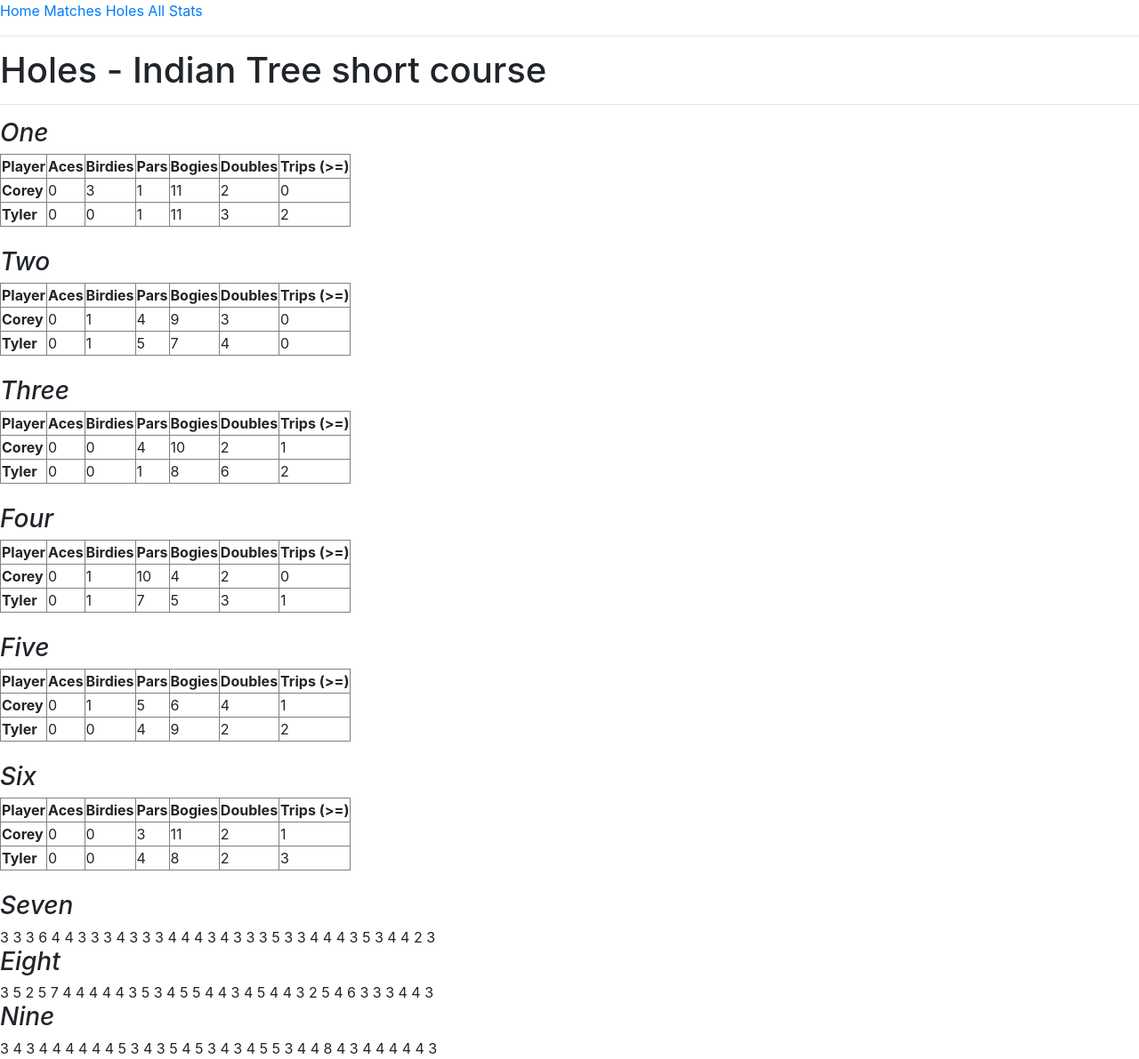
After one commit to cmclaug3/golf, a Django app: page /holes in a window 1280 px wide. The commit adds this page. Shown: the whole page at 89% size. Run offline with Django 3.2, Linux system fonts and the light colour scheme; data comes from the database, SQL or seed files in the repository; both versions use the stored data as it was after the commit; some libraries are stand-ins or nearby versions.

Commit message:
works for Corey/Tyler but not Users/unDRY

```diff
--- a/IT_short_course/templates/all_player_stats.html
+++ b/IT_short_course/templates/all_player_stats.html
@@ -60,7 +60,7 @@
 		<td>{{tyler_doubles}}</td>
 	</tr>
 	<tr>
-		<th>Trips (=>)</th>
+		<th>Trips (>=)</th>
 		<td>{{corey_trips_and_above}}</td>
 		<td>{{tyler_trips_and_above}}</td>
 	</tr>
--- a/IT_short_course/templates/base.html
+++ b/IT_short_course/templates/base.html
@@ -7,11 +7,31 @@
 
 <script src="https://maxcdn.bootstrapcdn.com/bootstrap/4.0.0-beta/js/bootstrap.min.js" integrity="sha384-h0AbiXch4ZDo7tp9hKZ4TsHbi047NrKGLO3SEJAg45jXxnGIfYzk4Si90RDIqNm1" crossorigin="anonymous"></script>
 
+<!-- <style>
+	body {
+		color: green;
+		background-color: indigo;
+	}
+	a:link {
+		color:red;
+	}
+	a:visited {
+		color:pink;
+	}
+	th, h3 {
+		color: darkgrey;
+	}
+	h1 {
+		color: green;
+	}
+</style> -->
+
 	</head>
 	<body>
 
 	<a href="{% url 'home' %}">Home</a>
 	<a href="{% url 'matches' %}">Matches</a>
+	<a href="{% url 'holes' %}">Holes</a>
 	<a href="{% url 'all_player_stats' %}">All Stats</a>
 
 	<hr>
--- /dev/null
+++ b/IT_short_course/templates/holes.html
@@ -0,0 +1,246 @@
+{% extends 'base.html' %}
+
+{% block title %} Holes {% endblock title %}
+
+
+{% block content %}
+
+<h1>Holes - Indian Tree short course</h1>
+
+<hr>
+
+
+<i><h3>One</h3></i>
+
+<table border="1">
+	<tr>
+		<th>Player</th>
+		<th>Aces</th>
+		<th>Birdies</th>
+		<th>Pars</th>
+		<th>Bogies</th>
+		<th>Doubles</th>
+		<th>Trips (>=)</th>
+	</tr>
+
+	<tr>
+		<th>Corey</th>
+		<td>{{cm_one_aces}}</td>
+		<td>{{cm_one_birdies}}</td>
+		<td>{{cm_one_pars}}</td>
+		<td>{{cm_one_bogies}}</td>
+		<td>{{cm_one_doubles}}</td>
+		<td>{{cm_one_trips}}</td>
+	</tr>
+	<tr>
+		<th>Tyler</th>
+		<td>{{td_one_aces}}</td>
+		<td>{{td_one_birdies}}</td>
+		<td>{{td_one_pars}}</td>
+		<td>{{td_one_bogies}}</td>
+		<td>{{td_one_doubles}}</td>
+		<td>{{td_one_trips}}</td>
+	</tr>
+</table>
+
+<br>
+
+
+<i><h3>Two</h3></i>
+
+<table border="1">
+	<tr>
+		<th>Player</th>
+		<th>Aces</th>
+		<th>Birdies</th>
+		<th>Pars</th>
+		<th>Bogies</th>
+		<th>Doubles</th>
+		<th>Trips (>=)</th>
+	</tr>
+	<tr>
+		<th>Corey</th>
+		<td>{{cm_two_aces}}</td>
+		<td>{{cm_two_birdies}}</td>
+		<td>{{cm_two_pars}}</td>
+		<td>{{cm_two_bogies}}</td>
+		<td>{{cm_two_doubles}}</td>
+		<td>{{cm_two_trips}}</td>
+	</tr>
+	<tr>
+		<th>Tyler</th>
+		<td>{{td_two_aces}}</td>
+		<td>{{td_two_birdies}}</td>
+		<td>{{td_two_pars}}</td>
+		<td>{{td_two_bogies}}</td>
+		<td>{{td_two_doubles}}</td>
+		<td>{{td_two_trips}}</td>
+	</tr>
+</table>
+
+<br>
+
+<i><h3>Three</h3></i>
+
+<table border="1">
+	<tr>
+		<th>Player</th>
+		<th>Aces</th>
+		<th>Birdies</th>
+		<th>Pars</th>
+		<th>Bogies</th>
+		<th>Doubles</th>
+		<th>Trips (>=)</th>
+	</tr>
+	<tr>
+		<th>Corey</th>
+		<td>{{cm_three_aces}}</td>
+		<td>{{cm_three_birdies}}</td>
+		<td>{{cm_three_pars}}</td>
+		<td>{{cm_three_bogies}}</td>
+		<td>{{cm_three_doubles}}</td>
+		<td>{{cm_three_trips}}</td>
+	</tr>
+	<tr>
+		<th>Tyler</th>
+		<td>{{td_three_aces}}</td>
+		<td>{{td_three_birdies}}</td>
+		<td>{{td_three_pars}}</td>
+		<td>{{td_three_bogies}}</td>
+		<td>{{td_three_doubles}}</td>
+		<td>{{td_three_trips}}</td>
+	</tr>
+</table>
+
+<br>
+
+<i><h3>Four</h3></i>
+
+<table border="1">
+	<tr>
+		<th>Player</th>
+		<th>Aces</th>
+		<th>Birdies</th>
+		<th>Pars</th>
+		<th>Bogies</th>
+		<th>Doubles</th>
+		<th>Trips (>=)</th>
+	</tr>
+	<tr>
+		<th>Corey</th>
+		<td>{{cm_four_aces}}</td>
+		<td>{{cm_four_birdies}}</td>
+		<td>{{cm_four_pars}}</td>
+		<td>{{cm_four_bogies}}</td>
+		<td>{{cm_four_doubles}}</td>
+		<td>{{cm_four_trips}}</td>
+	</tr>
+	<tr>
+		<th>Tyler</th>
+		<td>{{td_four_aces}}</td>
+		<td>{{td_four_birdies}}</td>
+		<td>{{td_four_pars}}</td>
+		<td>{{td_four_bogies}}</td>
+		<td>{{td_four_doubles}}</td>
+		<td>{{td_four_trips}}</td>
+	</tr>
+</table>
+
+<br>
+
+<i><h3>Five</h3></i>
+
+<table border="1">
+	<tr>
+		<th>Player</th>
+		<th>Aces</th>
+		<th>Birdies</th>
+		<th>Pars</th>
+		<th>Bogies</th>
+		<th>Doubles</th>
+		<th>Trips (>=)</th>
+	</tr>
+	<tr>
+		<th>Corey</th>
+		<td>{{cm_five_aces}}</td>
+		<td>{{cm_five_birdies}}</td>
+		<td>{{cm_five_pars}}</td>
+		<td>{{cm_five_bogies}}</td>
+		<td>{{cm_five_doubles}}</td>
+		<td>{{cm_five_trips}}</td>
+	</tr>
+	<tr>
+		<th>Tyler</th>
+		<td>{{td_five_aces}}</td>
+		<td>{{td_five_birdies}}</td>
+		<td>{{td_five_pars}}</td>
+		<td>{{td_five_bogies}}</td>
+		<td>{{td_five_doubles}}</td>
+		<td>{{td_five_trips}}</td>
+	</tr>
+</table>
+
+<br>
+
+<i><h3>Six</h3></i>
+
+<table border="1">
+	<tr>
+		<th>Player</th>
+		<th>Aces</th>
+		<th>Birdies</th>
+		<th>Pars</th>
+		<th>Bogies</th>
+		<th>Doubles</th>
+		<th>Trips (>=)</th>
+	</tr>
+	<tr>
+		<th>Corey</th>
+		<td>{{cm_six_aces}}</td>
+		<td>{{cm_six_birdies}}</td>
+		<td>{{cm_six_pars}}</td>
+		<td>{{cm_six_bogies}}</td>
+		<td>{{cm_six_doubles}}</td>
+		<td>{{cm_six_trips}}</td>
+	</tr>
+	<tr>
+		<th>Tyler</th>
+		<td>{{td_six_aces}}</td>
+		<td>{{td_six_birdies}}</td>
+		<td>{{td_six_pars}}</td>
+		<td>{{td_six_bogies}}</td>
+		<td>{{td_six_doubles}}</td>
+		<td>{{td_six_trips}}</td>
+	</tr>
+</table>
+
+<br>
+
+<i><h3>Seven</h3></i>
+
+{% for round in all_rounds %}
+
+{{round.seven}}
+
+{% endfor %}
+
+
+<i><h3>Eight</h3></i>
+
+{% for round in all_rounds %}
+
+{{round.eight}}
+
+{% endfor %}
+
+
+<i><h3>Nine</h3></i>
+
+{% for round in all_rounds %}
+
+{{round.nine}}
+
+{% endfor %}
+
+
+{% endblock content %}
--- a/IT_short_course/urls.py
+++ b/IT_short_course/urls.py
@@ -1,13 +1,15 @@
 from django.conf.urls import url, include
 from django.contrib import admin
 
-from IT_short_course.views import home, single_player, matches, match, all_player_stats
+from IT_short_course.views import home, single_player, matches, match, all_player_stats, holes
 
 urlpatterns = [
 
     url(r'^player/(?P<player_id>[0-9]+)$', single_player, name='single_player'),
     url(r'^match/(?P<match_id>[0-9]+)$', match, name='match'),
     url(r'^matches$', matches, name='matches'),
+    # url(r'^hole/(?P<hole_id>[0-9]+)$', hole, name='hole'),
+    url(r'^holes$', holes, name='holes'),
     url(r'^all_player_stats$', all_player_stats, name='all_player_stats'),
     url(r'^$', home, name='home'),
 ]
--- a/IT_short_course/views.py
+++ b/IT_short_course/views.py
@@ -112,7 +112,6 @@ def home(request):
 	total_holes = len(all_rounds) * 9
 
 	# hardest to easiest holes
-
 
 
 	context = {
@@ -249,8 +248,6 @@ def single_player(request, player_id):
 	# player match record
 
 
-
-
 	context = {
 		'player_name': player.name,
 		'player_rounds_amount': len(player_rounds),
@@ -280,10 +277,7 @@ def single_player(request, player_id):
 
 
 def matches(request):
-
 	matches = Match.objects.all()
-
-
 	context = {
 		'matches': matches
 	}
@@ -292,16 +286,443 @@ def matches(request):
 
 
 def match(request, match_id):
-
 	rounds_in_match = Round.objects.filter(match=match_id)
 	real_match = Match.objects.get(id=match_id)
-
-
 	context = {
 		'rounds_in_match': rounds_in_match,
 		'real_match': real_match,
 	}
 	return render(request, 'match.html', context)
+
+
+
+def holes(request):
+
+	all_rounds = Round.objects.all()
+	corey_rounds = Player.objects.get(name='Corey').round_set.all()
+	tyler_rounds = Player.objects.get(name='Tyler').round_set.all()
+
+	cm_ones = []
+	cm_twos = []
+	cm_threes = []
+	cm_fours = []
+	cm_fives = []
+	cm_sixes = []
+	cm_sevens = []
+	cm_eights = []
+	cm_nines = []
+
+	td_ones = []
+	td_twos = []
+	td_threes = []
+	td_fours = []
+	td_fives = []
+	td_sixes = []
+	td_sevens = []
+	td_eights = []
+	td_nines = []
+
+	for one in corey_rounds:
+		cm_ones.append(one.one)
+	for one1 in tyler_rounds:
+		td_ones.append(one1.one)
+	for two in corey_rounds:
+		cm_twos.append(two.two)
+	for two1 in tyler_rounds:
+		td_twos.append(two1.two)
+	for three in corey_rounds:
+		cm_threes.append(three.three)
+	for three1 in tyler_rounds:
+		td_threes.append(three1.three)
+	for four in corey_rounds:
+		cm_fours.append(four.four)
+	for four1 in tyler_rounds:
+		td_fours.append(four1.four)
+	for five in corey_rounds:
+		cm_fives.append(five.five)
+	for five1 in tyler_rounds:
+		td_fives.append(five1.five)
+	for six in corey_rounds:
+		cm_sixes.append(six.six)
+	for six1 in tyler_rounds:
+		td_sixes.append(six1.six)
+	for seven in corey_rounds:
+		cm_sevens.append(seven.seven)
+	for seven1 in tyler_rounds:
+		td_sevens.append(seven1.seven)
+	for eight in corey_rounds:
+		cm_eights.append(eight.eight)
+	for eight1 in tyler_rounds:
+		td_eights.append(eight1.eight)
+	for nine in corey_rounds:
+		cm_nines.append(nine.nine)
+	for nine1 in tyler_rounds:
+		td_nines.append(nine1.nine)
+
+# FIRST
+	cm_one_aces = []
+	cm_one_birdies = []
+	cm_one_pars = []
+	cm_one_bogies = []
+	cm_one_doubles = []
+	cm_one_trips = []
+
+	for a in cm_ones:
+		if a == 1:
+			cm_one_aces.append(a)
+		elif a == 2:
+			cm_one_birdies.append(a)
+		elif a == 3:
+			cm_one_pars.append(a)
+		elif a == 4:
+			cm_one_bogies.append(a)
+		elif a == 5:
+			cm_one_doubles.append(a)
+		elif a >= 6:
+			cm_one_trips.append(a)
+
+	td_one_aces = []
+	td_one_birdies = []
+	td_one_pars = []
+	td_one_bogies = []
+	td_one_doubles = []
+	td_one_trips = []
+
+	for b in td_ones:
+		if b == 1:
+			td_one_aces.append(b)
+		elif b == 2:
+			td_one_birdies.append(b)
+		elif b == 3:
+			td_one_pars.append(b)
+		elif b == 4:
+			td_one_bogies.append(b)
+		elif b == 5:
+			td_one_doubles.append(b)
+		elif b >= 6:
+			td_one_trips.append(b)
+
+# SECOND
+	cm_two_aces = []
+	cm_two_birdies = []
+	cm_two_pars = []
+	cm_two_bogies = []
+	cm_two_doubles = []
+	cm_two_trips = []
+
+	for c in cm_twos:
+		if c == 1:
+			cm_two_aces.append(c)
+		elif c == 2:
+			cm_two_birdies.append(c)
+		elif c == 3:
+			cm_two_pars.append(c)
+		elif c == 4:
+			cm_two_bogies.append(c)
+		elif c == 5:
+			cm_two_doubles.append(c)
+		elif c >= 6:
+			cm_two_trips.append(c)
+
+	td_two_aces = []
+	td_two_birdies = []
+	td_two_pars = []
+	td_two_bogies = []
+	td_two_doubles = []
+	td_two_trips = []
+
+	for d in td_twos:
+		if d == 1:
+			td_two_aces.append(d)
+		elif d == 2:
+			td_two_birdies.append(d)
+		elif d == 3:
+			td_two_pars.append(d)
+		elif d == 4:
+			td_two_bogies.append(d)
+		elif d == 5:
+			td_two_doubles.append(d)
+		elif d >= 6:
+			td_two_trips.append(d)
+
+# THIRD
+	cm_three_aces = []
+	cm_three_birdies = []
+	cm_three_pars = []
+	cm_three_bogies = []
+	cm_three_doubles = []
+	cm_three_trips = []
+
+	for e in cm_threes:
+		if e == 1:
+			cm_three_aces.append(e)
+		elif e == 2:
+			cm_three_birdies.append(e)
+		elif e == 3:
+			cm_three_pars.append(e)
+		elif e == 4:
+			cm_three_bogies.append(e)
+		elif e == 5:
+			cm_three_doubles.append(e)
+		elif e >= 6:
+			cm_three_trips.append(e)
+
+	td_three_aces = []
+	td_three_birdies = []
+	td_three_pars = []
+	td_three_bogies = []
+	td_three_doubles = []
+	td_three_trips = []
+
+	for f in td_threes:
+		if f == 1:
+			td_three_aces.append(f)
+		elif f == 2:
+			td_three_birdies.append(f)
+		elif f == 3:
+			td_three_pars.append(f)
+		elif f == 4:
+			td_three_bogies.append(f)
+		elif f == 5:
+			td_three_doubles.append(f)
+		elif f >= 6:
+			td_three_trips.append(f)
+
+# FOURTH
+	cm_four_aces = []
+	cm_four_birdies = []
+	cm_four_pars = []
+	cm_four_bogies = []
+	cm_four_doubles = []
+	cm_four_trips = []
+
+	for g in cm_fours:
+		if g == 1:
+			cm_four_aces.append(g)
+		elif g == 2:
+			cm_four_birdies.append(g)
+		elif g == 3:
+			cm_four_pars.append(g)
+		elif g == 4:
+			cm_four_bogies.append(g)
+		elif g == 5:
+			cm_four_doubles.append(g)
+		elif g >= 6:
+			cm_four_trips.append(g)
+
+	td_four_aces = []
+	td_four_birdies = []
+	td_four_pars = []
+	td_four_bogies = []
+	td_four_doubles = []
+	td_four_trips = []
+
+	for h in td_fours:
+		if h == 1:
+			td_four_aces.append(h)
+		elif h == 2:
+			td_four_birdies.append(h)
+		elif h == 3:
+			td_four_pars.append(h)
+		elif h == 4:
+			td_four_bogies.append(h)
+		elif h == 5:
+			td_four_doubles.append(h)
+		elif h >= 6:
+			td_four_trips.append(h)
+
+# FIFTH
+	cm_five_aces = []
+	cm_five_birdies = []
+	cm_five_pars = []
+	cm_five_bogies = []
+	cm_five_doubles = []
+	cm_five_trips = []
+
+	for i in cm_fives:
+		if i == 1:
+			cm_five_aces.append(i)
+		elif i == 2:
+			cm_five_birdies.append(i)
+		elif i == 3:
+			cm_five_pars.append(i)
+		elif i == 4:
+			cm_five_bogies.append(i)
+		elif i == 5:
+			cm_five_doubles.append(i)
+		elif i >= 6:
+			cm_five_trips.append(i)
+
+	td_five_aces = []
+	td_five_birdies = []
+	td_five_pars = []
+	td_five_bogies = []
+	td_five_doubles = []
+	td_five_trips = []
+
+	for j in td_fives:
+		if j == 1:
+			td_five_aces.append(j)
+		elif j == 2:
+			td_five_birdies.append(j)
+		elif j == 3:
+			td_five_pars.append(j)
+		elif j == 4:
+			td_five_bogies.append(j)
+		elif j == 5:
+			td_five_doubles.append(j)
+		elif j >= 6:
+			td_five_trips.append(j)
+
+# SIXTH
+	cm_six_aces = []
+	cm_six_birdies = []
+	cm_six_pars = []
+	cm_six_bogies = []
+	cm_six_doubles = []
+	cm_six_trips = []
+
+	for k in cm_sixes:
+		if k == 1:
+			cm_six_aces.append(k)
+		elif k == 2:
+			cm_six_birdies.append(k)
+		elif k == 3:
+			cm_six_pars.append(k)
+		elif k == 4:
+			cm_six_bogies.append(k)
+		elif k == 5:
+			cm_six_doubles.append(k)
+		elif k >= 6:
+			cm_six_trips.append(k)
+
+	td_six_aces = []
+	td_six_birdies = []
+	td_six_pars = []
+	td_six_bogies = []
+	td_six_doubles = []
+	td_six_trips = []
+
+	for l in td_sixes:
+		if l == 1:
+			td_six_aces.append(l)
+		elif l == 2:
+			td_six_birdies.append(l)
+		elif l == 3:
+			td_six_pars.append(l)
+		elif l == 4:
+			td_six_bogies.append(l)
+		elif l == 5:
+			td_six_doubles.append(l)
+		elif l >= 6:
+			td_six_trips.append(l)
+
+
+
+	context = {
+		'all_rounds': all_rounds,
+# first
+		'cm_one_aces': len(cm_one_aces),
+		'cm_one_birdies': len(cm_one_birdies),
+		'cm_one_pars': len(cm_one_pars),
+		'cm_one_bogies': len(cm_one_bogies),
+		'cm_one_doubles': len(cm_one_doubles),
+		'cm_one_trips': len(cm_one_trips),
+
+		'td_one_aces': len(td_one_aces),
+		'td_one_birdies': len(td_one_birdies),
+		'td_one_pars': len(td_one_pars),
+		'td_one_bogies': len(td_one_bogies),
+		'td_one_doubles': len(td_one_doubles),
+		'td_one_trips': len(td_one_trips),
+# second
+		'cm_two_aces': len(cm_two_aces),
+		'cm_two_birdies': len(cm_two_birdies),
+		'cm_two_pars': len(cm_two_pars),
+		'cm_two_bogies': len(cm_two_bogies),
+		'cm_two_doubles': len(cm_two_doubles),
+		'cm_two_trips': len(cm_two_trips),
+
+		'td_two_aces': len(td_two_aces),
+		'td_two_birdies': len(td_two_birdies),
+		'td_two_pars': len(td_two_pars),
+		'td_two_bogies': len(td_two_bogies),
+		'td_two_doubles': len(td_two_doubles),
+		'td_two_trips': len(td_two_trips),
+# third
+		'cm_three_aces': len(cm_three_aces),
+		'cm_three_birdies': len(cm_three_birdies),
+		'cm_three_pars': len(cm_three_pars),
+		'cm_three_bogies': len(cm_three_bogies),
+		'cm_three_doubles': len(cm_three_doubles),
+		'cm_three_trips': len(cm_three_trips),
+
+		'td_three_aces': len(td_three_aces),
+		'td_three_birdies': len(td_three_birdies),
+		'td_three_pars': len(td_three_pars),
+		'td_three_bogies': len(td_three_bogies),
+		'td_three_doubles': len(td_three_doubles),
+		'td_three_trips': len(td_three_trips),
+# fourth
+		'cm_four_aces': len(cm_four_aces),
+		'cm_four_birdies': len(cm_four_birdies),
+		'cm_four_pars': len(cm_four_pars),
+		'cm_four_bogies': len(cm_four_bogies),
+		'cm_four_doubles': len(cm_four_doubles),
+		'cm_four_trips': len(cm_four_trips),
+
+		'td_four_aces': len(td_four_aces),
+		'td_four_birdies': len(td_four_birdies),
+		'td_four_pars': len(td_four_pars),
+		'td_four_bogies': len(td_four_bogies),
+		'td_four_doubles': len(td_four_doubles),
+		'td_four_trips': len(td_four_trips),
+
+# fifth
+		'cm_five_aces': len(cm_five_aces),
+		'cm_five_birdies': len(cm_five_birdies),
+		'cm_five_pars': len(cm_five_pars),
+		'cm_five_bogies': len(cm_five_bogies),
+		'cm_five_doubles': len(cm_five_doubles),
+		'cm_five_trips': len(cm_five_trips),
+
+		'td_five_aces': len(td_five_aces),
+		'td_five_birdies': len(td_five_birdies),
+		'td_five_pars': len(td_five_pars),
+		'td_five_bogies': len(td_five_bogies),
+		'td_five_doubles': len(td_five_doubles),
+		'td_five_trips': len(td_five_trips),
+
+# sixth
+		'cm_six_aces': len(cm_six_aces),
+		'cm_six_birdies': len(cm_six_birdies),
+		'cm_six_pars': len(cm_six_pars),
+		'cm_six_bogies': len(cm_six_bogies),
+		'cm_six_doubles': len(cm_six_doubles),
+		'cm_six_trips': len(cm_six_trips),
+
+		'td_six_aces': len(td_six_aces),
+		'td_six_birdies': len(td_six_birdies),
+		'td_six_pars': len(td_six_pars),
+		'td_six_bogies': len(td_six_bogies),
+		'td_six_doubles': len(td_six_doubles),
+		'td_six_trips': len(td_six_trips),
+
+		# this cannot be the way to do it...
+
+
+	}
+	return render(request, 'holes.html', context)
+
+
+# def hole(request, hole_id):
+
+
+
+# 	context = {
+# 		'hole': hole
+# 	}
+# 	return render(request, 'hole.html', context)
 
 
 
@@ -355,6 +776,7 @@ def all_player_stats(request):
 	tyler_aces = sum(spaces)
 
 	# corey birdies
+
 	birdies = []
 	player_rounds = corey_rounds
 	for birdie in player_rounds:
--- a/notes.py
+++ b/notes.py
@@ -23,3 +23,7 @@
 # Individual Hole View
 
 # 	player/total stats for each hole
+
+
+
+# master_ratio = concept of calculating an average round in terms on aces, birdies, pars, etc...
```
Also changed, not shown: IT_short_course/templates/hole.html (added), db.sqlite3, 3 other files.
